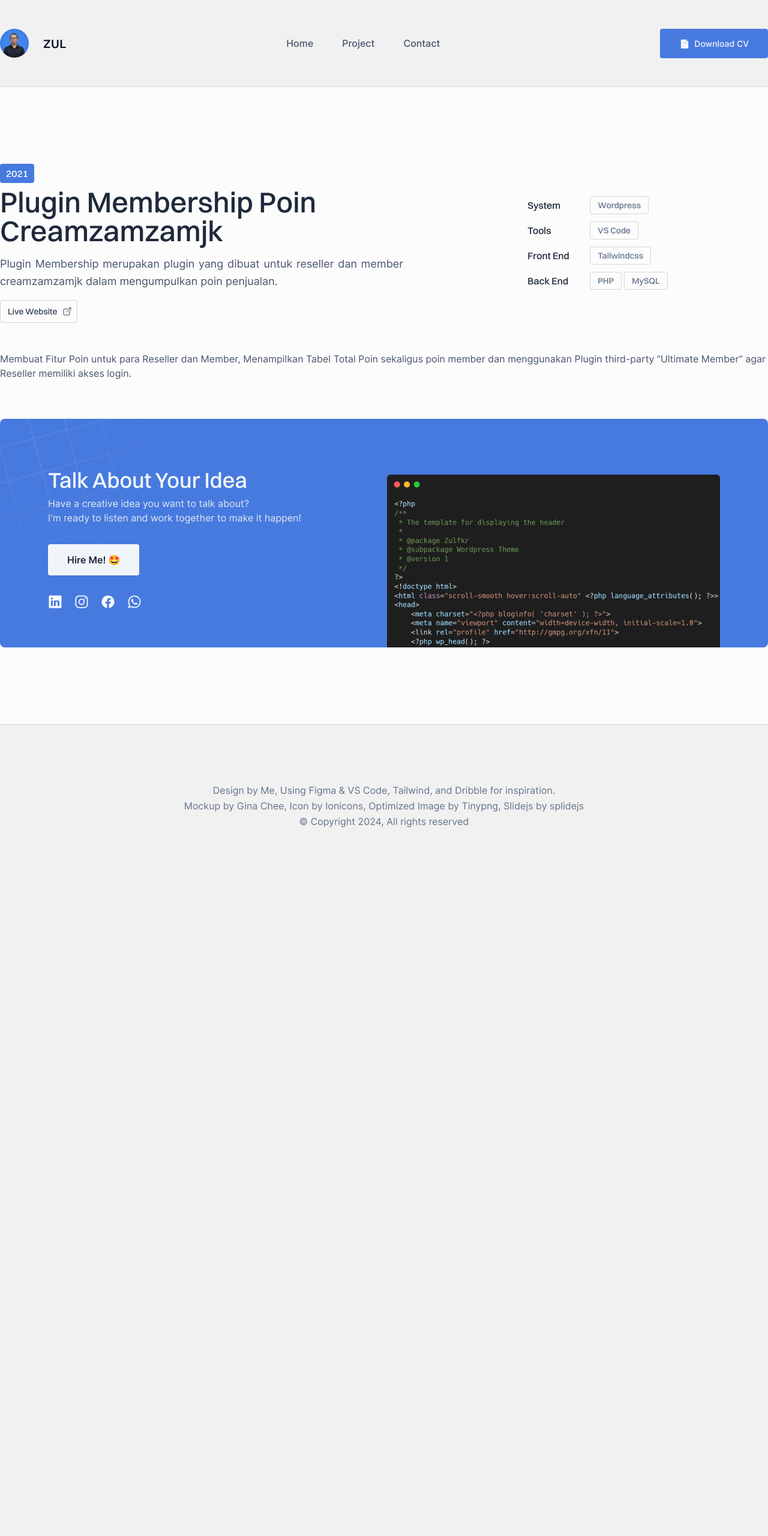
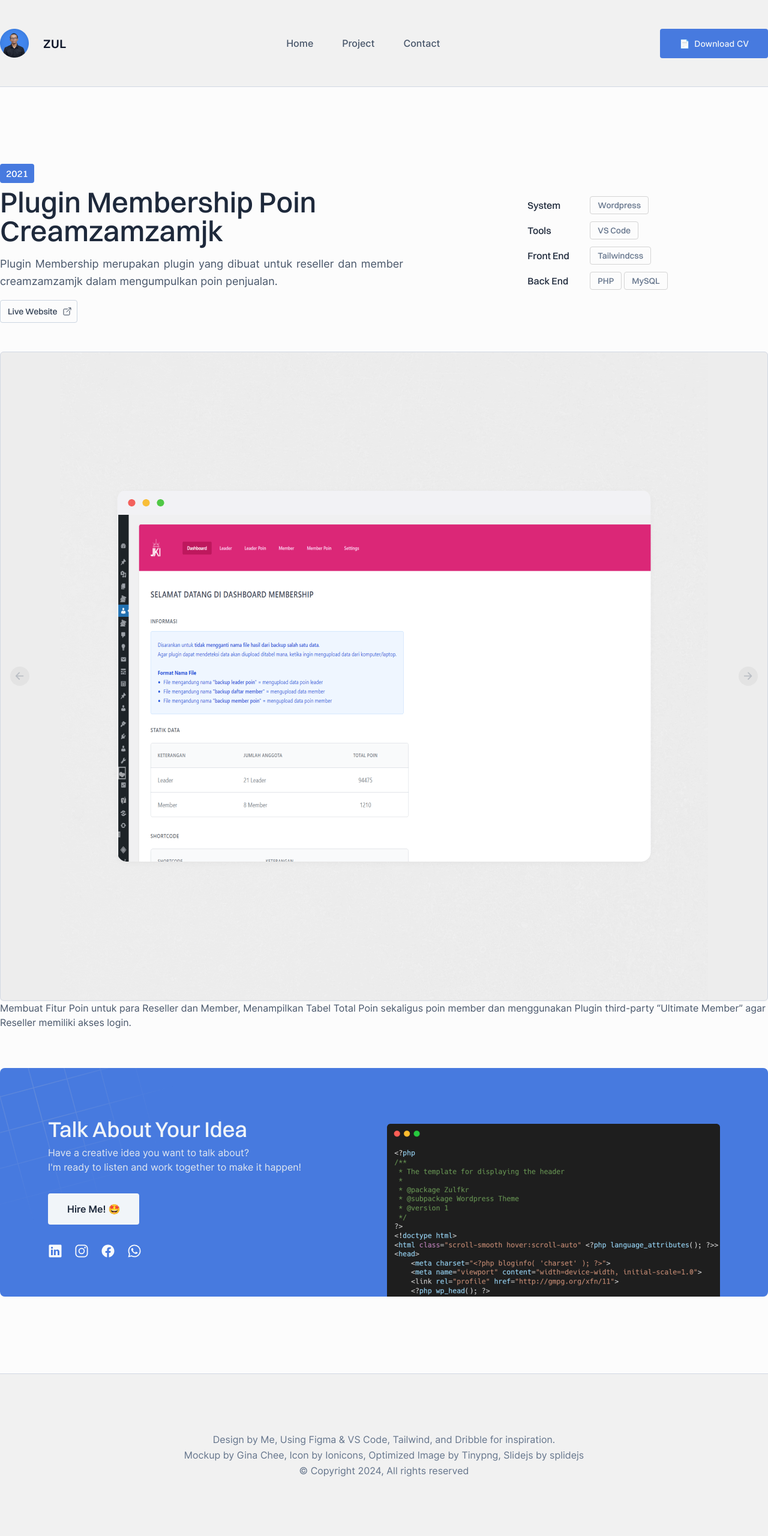
Before and after one commit to Zulfkr197/zulfkr197.github.io, a Jekyll site: the page built from _posts/2021-09-08-plugin-wordpress-poin-membership.md, in a window 1280 px wide. Shown: the whole page at 60% size. Built offline with Jekyll 4.4.1, drawn with Linux system fonts in a browser that asks for light colours; before the commit the page ends 1478 px from its top, so only the background shows below that.

Commit message:
Update 2021-09-08-plugin-wordpress-poin-membership.md

```diff
--- a/_posts/2021-09-08-plugin-wordpress-poin-membership.md
+++ b/_posts/2021-09-08-plugin-wordpress-poin-membership.md
@@ -10,4 +10,26 @@
 backend: PHP, MySQL
 ---
 
+<section class="splide splide-featured rounded-md bg-thumb rounded-md overflow-hidden border border-bone-outline shadow-sm" aria-label="Slide Background">
+	<div class="splide__track">
+		<ul class="splide__list">
+			<li class="splide__slide">
+				<img class="mx-auto" src="\cover\plugin_membership.png">
+			</li>
+		</ul>
+	</div>
+	<div class="splide__arrows splide__arrows--ltr">
+		<button class="splide__arrow splide__arrow--prev" type="button" aria-label="Previous slide" aria-controls="splide01-track" >
+			<svg xmlns="http://www.w3.org/2000/svg" class="ionicon w-4 h-4" viewBox="0 0 512 512">
+				<path fill="none" stroke="currentColor" stroke-linecap="round" stroke-linejoin="round" stroke-width="48" d="M268 112l144 144-144 144M392 256H100"/>
+			</svg>
+		</button>
+		<button class="splide__arrow splide__arrow--next" type="button" aria-label="Next slide" aria-controls="splide01-track" >
+			<svg xmlns="http://www.w3.org/2000/svg" class="ionicon w-4 h-4" viewBox="0 0 512 512">
+				<path fill="none" stroke="currentColor" stroke-linecap="round" stroke-linejoin="round" stroke-width="48" d="M268 112l144 144-144 144M392 256H100"/>
+			</svg>
+		</button>
+	  </div>
+</section>
+
 Membuat Fitur Poin untuk para Reseller dan Member, Menampilkan Tabel Total Poin sekaligus poin member dan menggunakan Plugin third-party “Ultimate Member” agar Reseller memiliki akses login.
```
